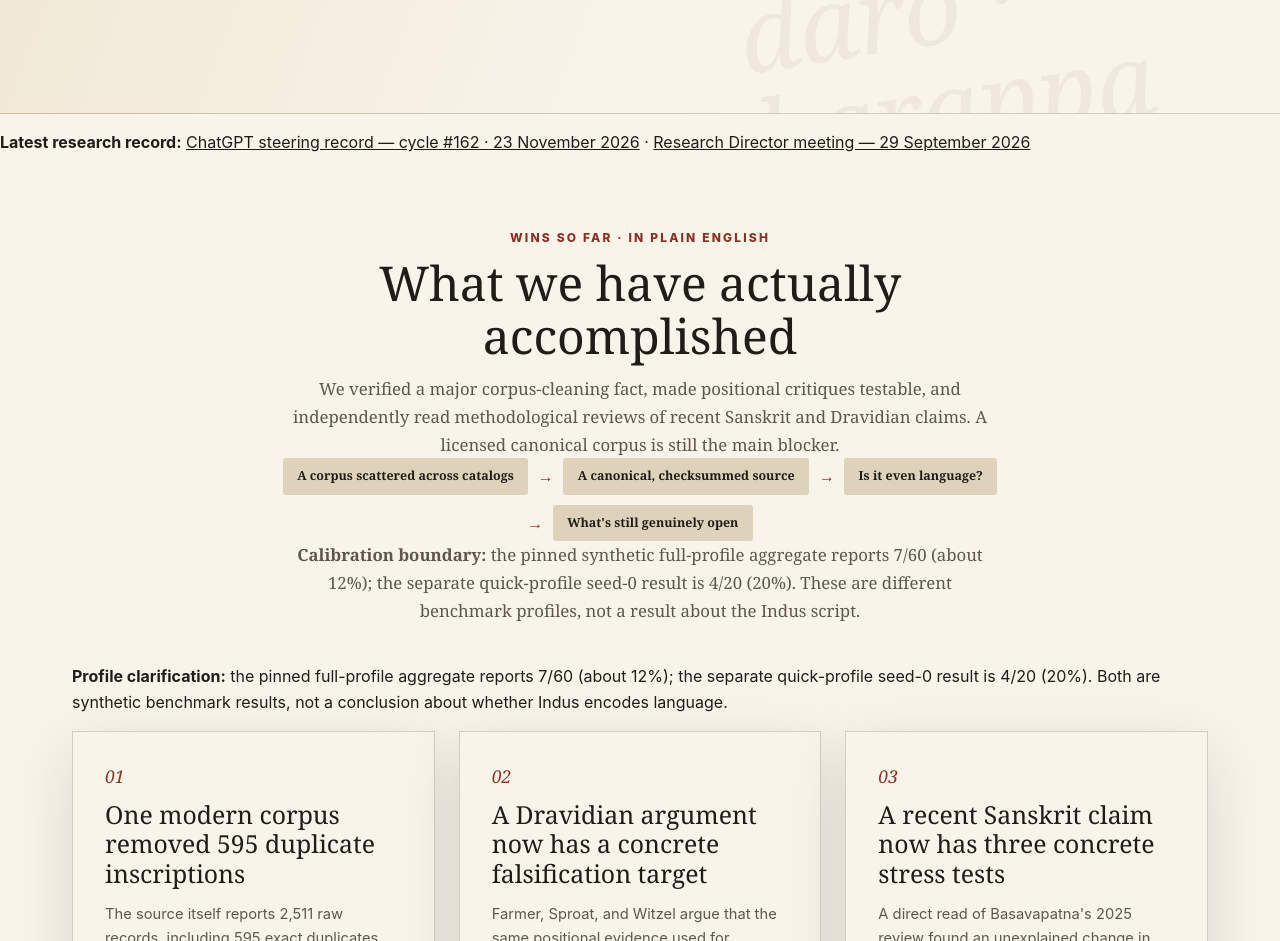
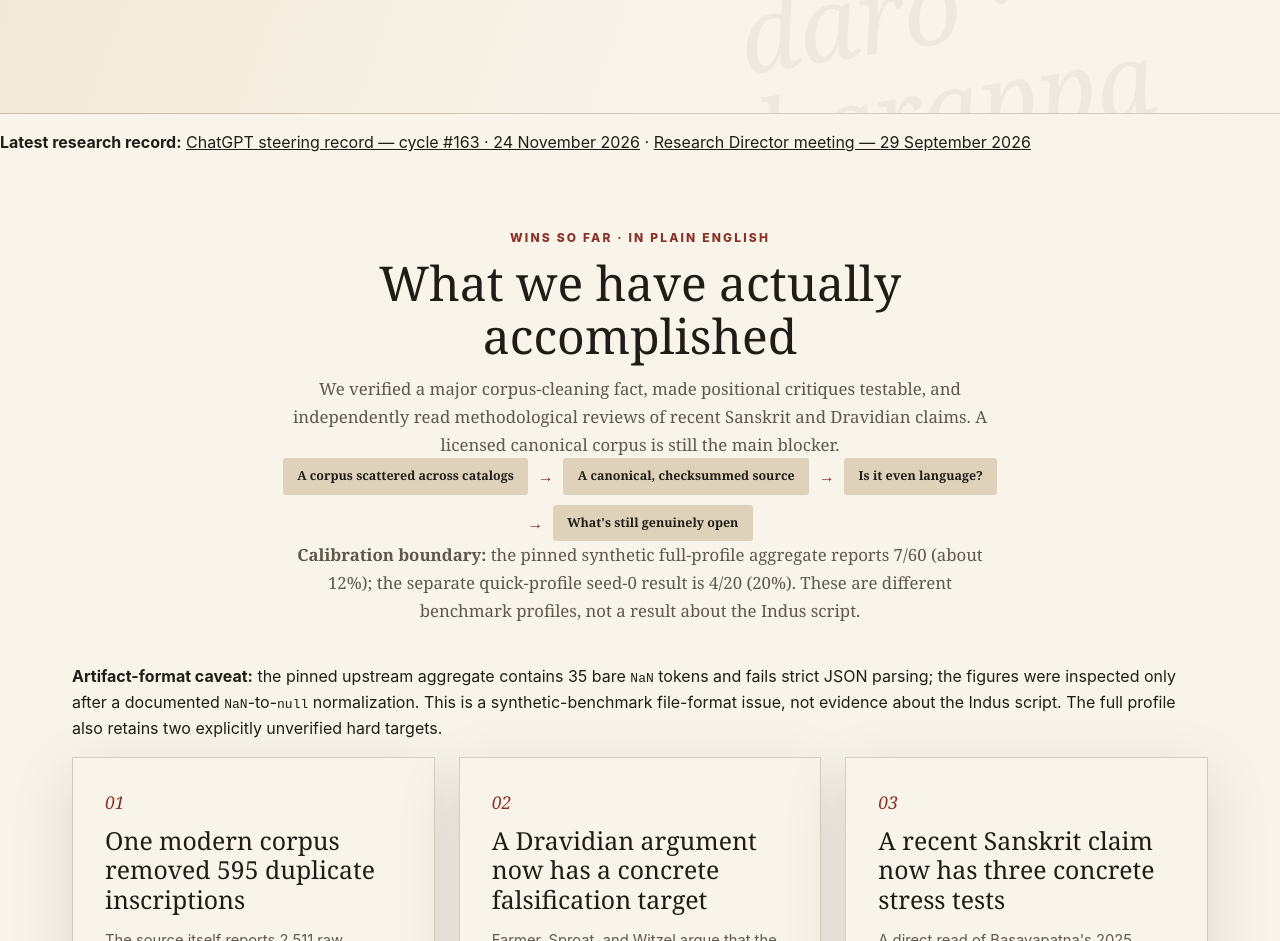
Before and after one commit to SoylentAquamarine/indus-script-collective, a plain HTML site: page docs/index.html in a window 1280 px wide. Shown: the part 1180-2121 px from the top of the page. Drawn offline with Linux system fonts and the light colour scheme; no server answers.

Commit message:
Remove duplicate profile note and disclose aggregate format caveat

```diff
--- a/docs/index.html
+++ b/docs/index.html
@@ -54,7 +54,7 @@
         </div>
       </div>
 
-      <p class="latest-meeting"><strong>Latest research record:</strong> <a href="../steering/meetings/chatgpt-2026-11-23-cycle-162.md">ChatGPT steering record — cycle #162 · 23 November 2026</a> · <a href="../steering/meetings/2026-09-29-meeting-16.md">Research Director meeting — 29 September 2026</a></p>
+      <p class="latest-meeting"><strong>Latest research record:</strong> <a href="../steering/meetings/chatgpt-2026-11-24-cycle-163.md">ChatGPT steering record — cycle #163 · 24 November 2026</a> · <a href="../steering/meetings/2026-09-29-meeting-16.md">Research Director meeting — 29 September 2026</a></p>
 
       <section class="highlights-section" aria-labelledby="highlights-title">
         <div class="highlights-intro">
@@ -69,7 +69,7 @@
           </p>
         <p><strong>Calibration boundary:</strong> the pinned synthetic full-profile aggregate reports 7/60 (about 12%); the separate quick-profile seed-0 result is 4/20 (20%). These are different benchmark profiles, not a result about the Indus script.</p>
         </div>
-        <p><strong>Profile clarification:</strong> the pinned full-profile aggregate reports 7/60 (about 12%); the separate quick-profile seed-0 result is 4/20 (20%). Both are synthetic benchmark results, not a conclusion about whether Indus encodes language.</p>
+        <p><strong>Artifact-format caveat:</strong> the pinned upstream aggregate contains 35 bare <code>NaN</code> tokens and fails strict JSON parsing; the figures were inspected only after a documented <code>NaN</code>-to-<code>null</code> normalization. This is a synthetic-benchmark file-format issue, not evidence about the Indus script. The full profile also retains two explicitly unverified hard targets.</p>
         <div class="highlights-grid">
           <article class="highlight-card">
             <span class="highlight-number">01</span>
```
